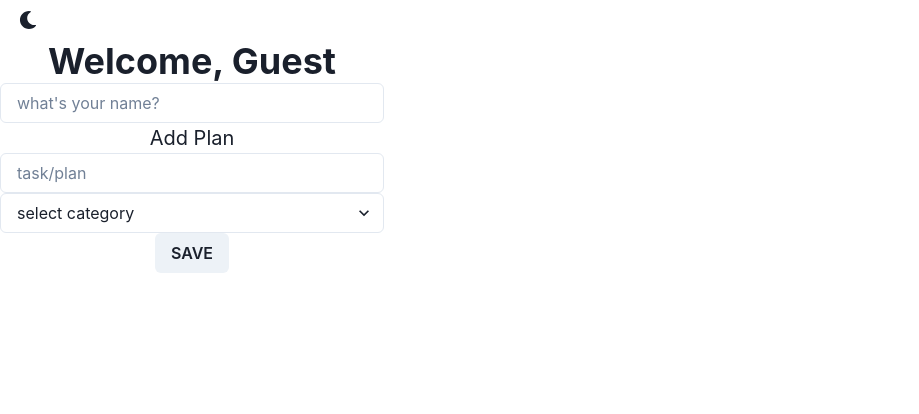
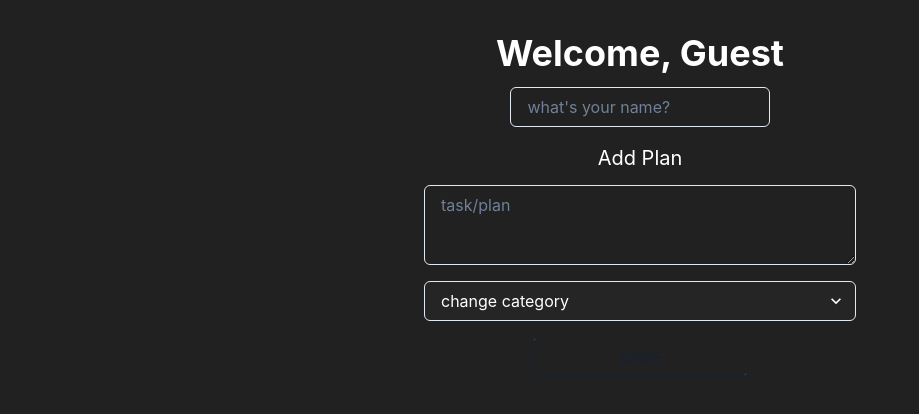
Before and after one commit to Emmanuella-codes/planner-app, a React (Create React App) app: page / in a window 1280 px wide. Shown: the top 414 px of the page, without its empty margins (0-919 px from the left). Built offline with nearby package versions, Linux system fonts and the light colour scheme.

Commit message:
add styling and fix code to delete

```diff
--- a/src/App.tsx
+++ b/src/App.tsx
@@ -1,14 +1,14 @@
 import * as React from "react";
-import { ChakraProvider, Box, Flex, theme } from "@chakra-ui/react";
-import { ColorModeSwitcher } from "./ColorModeSwitcher";
+import { ChakraProvider, Box, theme } from "@chakra-ui/react";
+/* import { ColorModeSwitcher } from "./ColorModeSwitcher"; */
 import AddPlan from "./components/AddPlan";
 
 export const App = () => (
   <ChakraProvider theme={theme}>
     <Box textAlign="center" fontSize="xl">
-      <Flex flexDir="row">
+      {/* <Flex flexDir="row">
         <ColorModeSwitcher justifySelf="flex-end" />
-      </Flex>
+      </Flex> */}
       <Box>
         <AddPlan />
       </Box>
--- a/src/components/AddPlan.tsx
+++ b/src/components/AddPlan.tsx
@@ -1,16 +1,22 @@
 import {
   Box,
   Button,
+  Container,
   Flex,
   FormControl,
   Heading,
   Input,
   Select,
   Text,
+  Textarea,
+  Stack,
+  RadioGroup,
+  Radio,
 } from "@chakra-ui/react";
 import { useState } from "react";
 import { useSelector, useDispatch } from "react-redux";
 import { addPlan, deletePlan } from "../features/UserPlan";
+import "./styles/index.css";
 
 const AddPlan = () => {
   const dispatch = useDispatch();
@@ -19,6 +25,7 @@ const AddPlan = () => {
   const [userName, setUserName] = useState("");
   const [userPlan, setUserPlan] = useState([]);
   const [selectedCategory, setSelectedCategory] = useState("");
+  const [showForm, setShowForm] = useState(false);
 
   const handleUserName = (event: any) => {
     setUserName(event.target.value);
@@ -43,10 +50,11 @@ const AddPlan = () => {
   };
 
   return (
-    <>
-      <Flex flexDir="column">
-        <Box w="30%">
+    <Container maxW={"4xl"}>
+      <Flex flexDir="column" alignItems={"center"}>
+        <Box w="50%" mt={8} color={"#FFF"}>
           <Heading>Welcome, {userName || "Guest"}</Heading>
+          <Box mt="3">
             <form>
               <FormControl>
                 <Input
@@ -56,51 +64,86 @@ const AddPlan = () => {
                   placeholder="what's your name?"
                   value={userName}
                   onChange={handleUserName}
+                  w={"60%"}
                 />
               </FormControl>
-            <Text>Add Plan</Text>
-            <FormControl>
-              <Input
+              <Text mt={4} mb={3}>
+                Add Plan
+              </Text>
+              <Stack spacing={4}>
+                <Box>
+                  <Textarea
                     id="task"
-                type="text"
                     placeholder="task/plan"
                     onChange={(e: any) => {
                       setUserPlan(e.target.value);
                     }}
                   />
-            </FormControl>
+                </Box>
+                <Box>
                   <Select
-              placeholder="select category"
-              id="category"
+                    placeholder="change category"
+                    id="update-category"
                     name="category"
                     value={selectedCategory}
                     onChange={handleCategoryChange}
+                    bgColor={"#252525"}
+                    _hover={{ backgroundColor: "#000" }}
                   >
-              <option value="personal">Personal</option>
-              <option value="business">Business</option>
+                    <option
+                      className="dropdown-btn"
+                      value="personal"
+                      style={{ backgroundColor: "#252525" }}
+                    >
+                      Personal
+                    </option>
+                    <option
+                      className="dropdown-btn"
+                      value="business"
+                      style={{ backgroundColor: "#252525" }}
+                    >
+                      Business
+                    </option>
                   </Select>
-            <Button onClick={handleSavePlan}>SAVE</Button>
+                </Box>
+                <Box>
+                  <Button
+                    className="save-btn"
+                    bgColor={"transparent"}
+                    onClick={handleSavePlan}
+                    fontWeight={700}
+                    w={"50%"}
+                  >
+                    SAVE
+                  </Button>
+                </Box>
+              </Stack>
             </form>
           </Box>
+        </Box>
         {/* display saved plans */}
-        <Flex display="column" gap={3}>
+        <Flex flexDir="row" gap={3} color="#FFF" mt="50px" wrap="wrap">
           {userList.map((list: any) => {
             return (
-              <Box border="1px solid #000" key={list}>
+              <Box border="1px solid #000" key={list} p={5}>
                 <Text>{list.name}</Text>
-                <Text>{list.category}</Text>
+                <RadioGroup defaultValue="1">
+                  <Radio value="1">{list.category}</Radio>
+                </RadioGroup>
                 <Box>
+                  {showForm ? (
                     <form>
-                    <FormControl>
-                      <Input
-                        id="update-task"
-                        type="text"
+                      <Stack spacing={4}>
+                        <Box>
+                          <Textarea
+                            id="task"
                             placeholder="task/plan"
                             onChange={(e: any) => {
                               setUserPlan(e.target.value);
                             }}
                           />
-                    </FormControl>
+                        </Box>
+                        <Box>
                           <Select
                             placeholder="change category"
                             id="update-category"
@@ -111,16 +154,28 @@ const AddPlan = () => {
                             <option value="personal">Personal</option>
                             <option value="business">Business</option>
                           </Select>
+                        </Box>
                         <Button onClick={() => {}}>UPDATE</Button>
-                    <Button onClick={() => handleDeletePlan(list.id)}>DELETE</Button>
+                        <Button onClick={() => setShowForm(false)}>
+                          CANCEL
+                        </Button>
+                      </Stack>
                     </form>
+                  ) : (
+                    <Button onClick={() => setShowForm(true)}>SAVE</Button>
+                  )}
+                  <Box mt="5">
+                    <Button onClick={() => handleDeletePlan(list.id)}>
+                      DELETE
+                    </Button>
+                  </Box>
                 </Box>
               </Box>
             );
           })}
         </Flex>
       </Flex>
-    </>
+    </Container>
   );
 };
 
--- /dev/null
+++ b/src/components/styles/index.css
@@ -0,0 +1,55 @@
+.save-btn {
+  --color: #00a97f;
+  padding: 0.8em 1.7em;
+  background-color: transparent;
+  border-radius: 0.3em;
+  position: relative;
+  overflow: hidden;
+  cursor: pointer;
+  transition: 0.5s;
+  font-weight: 400;
+  font-size: 17px;
+  border: 1px solid;
+  font-family: inherit;
+  text-transform: uppercase;
+  color: var(--color);
+  z-index: 1;
+}
+
+.save-btn::before,
+.save-btn::after {
+  content: "";
+  display: block;
+  width: 50px;
+  height: 50px;
+  transform: translate(-50%, -50%);
+  position: absolute;
+  border-radius: 50%;
+  z-index: -1;
+  background-color: var(--color);
+  transition: 1s ease;
+}
+
+.save-btn::before {
+  top: -1em;
+  left: -1em;
+}
+
+.save-btn::after {
+  left: calc(100% + 1em);
+  top: calc(100% + 1em);
+}
+
+.save-btn:hover::before,
+.save-btn:hover::after {
+  height: 410px;
+  width: 410px;
+}
+
+.save-btn:hover {
+  color: rgb(10, 25, 30);
+}
+
+.save-btn:active {
+  filter: brightness(0.8);
+}
--- /dev/null
+++ b/src/global.css
@@ -0,0 +1,11 @@
+html {
+  overflow: hidden;
+  height: 100%;
+}
+
+body {
+  height: 100%;
+  overflow: auto;
+  background-color: #212121 !important;
+  color: #fff;
+}
--- a/src/index.tsx
+++ b/src/index.tsx
@@ -7,6 +7,7 @@ import * as serviceWorker from "./serviceWorker";
 import { configureStore } from "@reduxjs/toolkit";
 import { Provider } from "react-redux";
 import usersReducer from "./features/UserPlan";
+import "./global.css"
 
 const container = document.getElementById("root");
 if (!container) throw new Error("Failed to find the root element");
```
Lines whose indentation alone changed are shown as unchanged.
